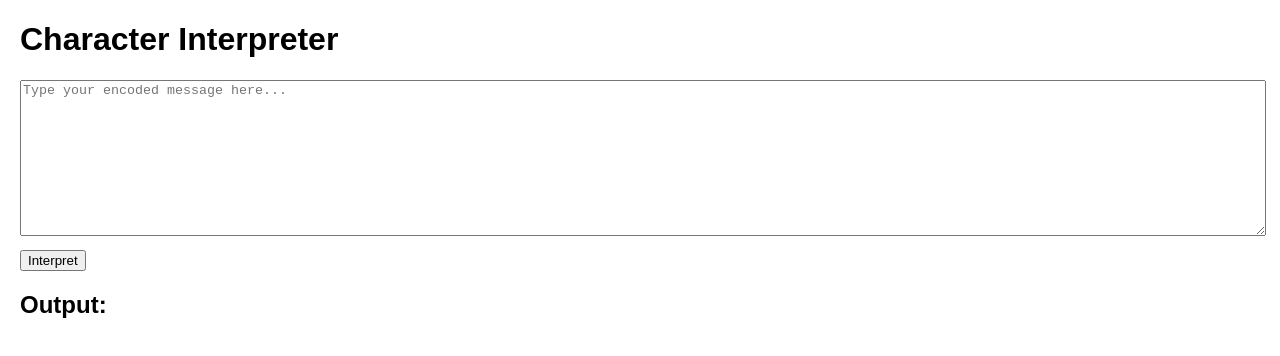
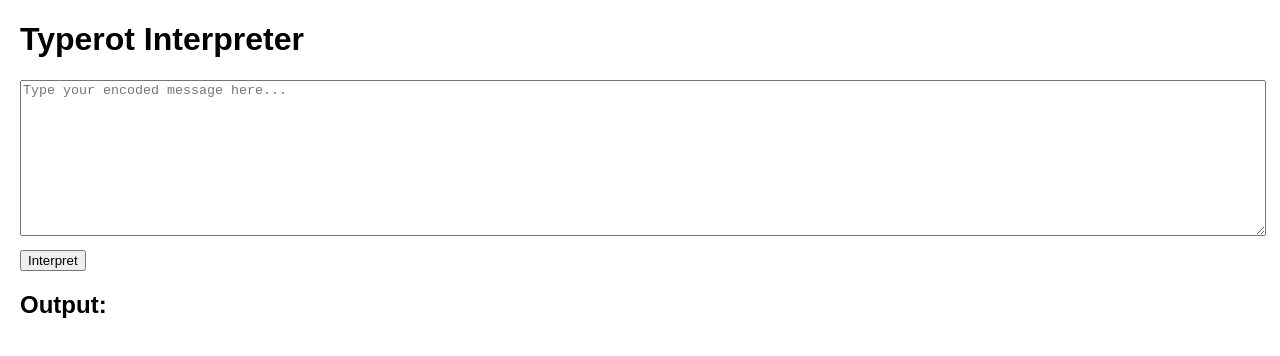
Before and after one commit to git-package/typerot, a plain HTML site: page demo/index.html in a window 1280 px wide. Drawn offline with Linux system fonts and the light colour scheme.

Commit message:
Update index.html

```diff
--- a/demo/index.html
+++ b/demo/index.html
@@ -3,7 +3,7 @@
 <head>
     <meta charset="UTF-8">
     <meta name="viewport" content="width=device-width, initial-scale=1.0">
-    <title>Character Interpreter</title>
+    <title>Typerot Interpreter</title>
     <style>
         body {
             font-family: Arial, sans-serif;
@@ -19,7 +19,7 @@
     </style>
 </head>
 <body>
-    <h1>Character Interpreter</h1>
+    <h1>Typerot Interpreter</h1>
     <textarea id="input" placeholder="Type your encoded message here..."></textarea>
     <button onclick="interpret()">Interpret</button>
     <h2>Output:</h2>
```
